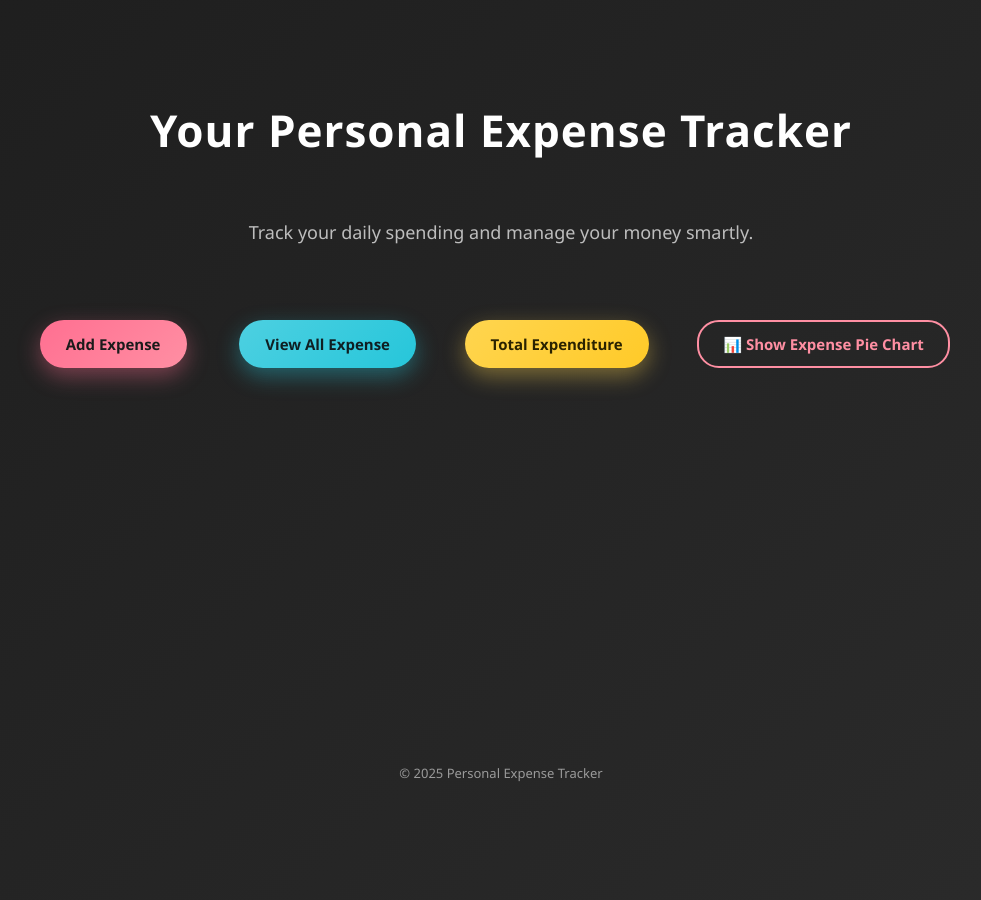
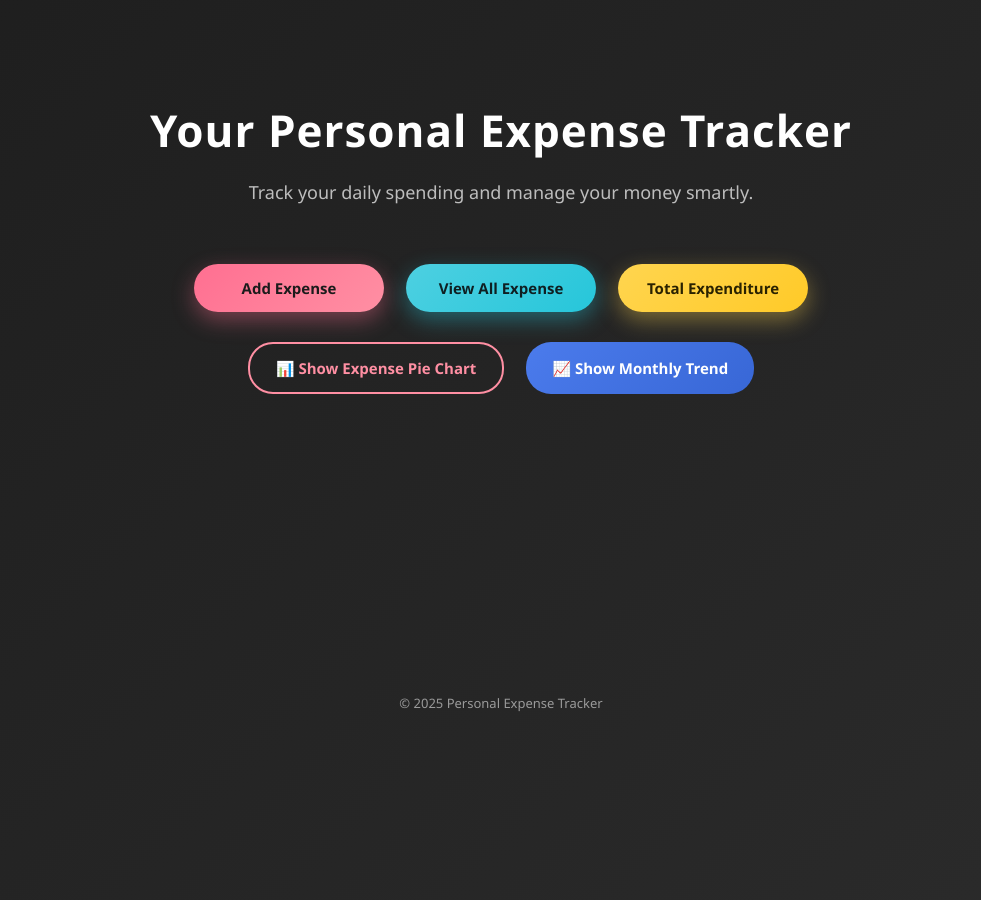
Before and after one commit to Gitanjali7890/Personal_Expense_Tracker, a Flask app: page / in a window 1280 px wide. Shown: the whole page, without its empty margins (139-1120 px from the left). Run offline with Flask 3, Linux system fonts and the light colour scheme; data that the repository does not hold is empty.

Commit message:
phase 2:added line chart for monthly expense track

```diff
--- a/python/static/index.css
+++ b/python/static/index.css
@@ -1,4 +1,4 @@
-/* Reset */
+/* ===================== RESET ===================== */
 * {
     margin: 0;
     padding: 0;
@@ -6,7 +6,7 @@
     font-family: "Segoe UI", Tahoma, Geneva, Verdana, sans-serif;
 }
 
-/* Page Background */
+/* ===================== PAGE BACKGROUND ===================== */
 body {
     background: linear-gradient(135deg, #1e1e1e, #2b2b2b);
     min-height: 100vh;
@@ -14,34 +14,43 @@ body {
     color: #e0e0e0;
 }
 
-/* Main Heading */
+/* ===================== MAIN HEADING ===================== */
 h1 {
     margin-top: 100px;
-    margin-bottom: 60px;
+    margin-bottom: 20px;
     font-size: 44px;
     font-weight: 700;
     color: #ffffff;
     letter-spacing: 1px;
 }
 
-/* Subtitle */
+/* ===================== SUBTITLE ===================== */
 p {
-    margin-bottom: 50px;
+    margin-bottom: 60px;
     font-size: 18px;
     color: #bdbdbd;
 }
 
-/* Navigation Buttons */
+/* ===================== NAV CONTAINER ===================== */
 nav {
-    margin-top: 60px;
+    display: flex;
+    flex-direction: column;
+    align-items: center;
+    gap: 30px;
 }
 
-/* Common Button Style */
+/* ===================== ROWS ===================== */
+.nav-row {
+    display: flex;
+    justify-content: center;
+    gap: 22px;
+    flex-wrap: wrap;
+}
+
+/* ===================== COMMON BUTTON STYLE ===================== */
 nav a,
 nav button {
-    display: inline-block;
     padding: 14px 26px;
-    margin: 16px;
     font-size: 15px;
     font-weight: 600;
     text-decoration: none;
@@ -49,9 +58,11 @@ nav button {
     border: none;
     cursor: pointer;
     transition: all 0.3s ease;
+    min-width: 190px;
+    text-align: center;
 }
 
-/* Add Expense Button */
+/* ===================== ADD EXPENSE BUTTON ===================== */
 .addex {
     background: linear-gradient(135deg, #ff6f91, #ff8fa3);
     color: #1b1b1b;
@@ -63,7 +74,7 @@ nav button {
     box-shadow: 0 12px 30px rgba(255, 111, 145, 0.6);
 }
 
-/* View All Expense Button */
+/* ===================== VIEW ALL BUTTON ===================== */
 .viewall {
     background: linear-gradient(135deg, #4dd0e1, #26c6da);
     color: #0f1f22;
@@ -75,7 +86,7 @@ nav button {
     box-shadow: 0 12px 30px rgba(38, 198, 218, 0.6);
 }
 
-/* Total Expenditure Button */
+/* ===================== TOTAL EXPENSE BUTTON ===================== */
 .totalex {
     background: linear-gradient(135deg, #ffd54f, #ffca28);
     color: #2a2200;
@@ -87,13 +98,11 @@ nav button {
     box-shadow: 0 12px 30px rgba(255, 213, 79, 0.6);
 }
 
-/* Pie Chart Button */
+/* ===================== PIE CHART BUTTON ===================== */
 #showChartBtn {
     background: transparent;
     color: #ff8fa3;
     border: 2px solid #ff8fa3;
-    padding: 12px 24px;
-    border-radius: 22px;
 }
 
 #showChartBtn:hover {
@@ -102,18 +111,42 @@ nav button {
     transform: translateY(-3px);
 }
 
-/* Chart Container */
+/* ===================== LINE CHART BUTTON ===================== */
+.chart-btn {
+    background: linear-gradient(135deg, #4b7bec, #3867d6);
+    color: white;
+}
+
+.chart-btn:hover {
+    transform: translateY(-3px);
+}
+
+/* ===================== PIE CHART CONTAINER ===================== */
 #chartContainer {
     background: #242424;
     padding: 25px;
     border-radius: 18px;
     box-shadow: 0 20px 40px rgba(0, 0, 0, 0.6);
-    margin-top: 35px;
+    width: 400px;
 }
 
-/* Footer */
+/* ===================== LINE CHART CONTAINER ===================== */
+#lineChartContainer {
+    width: 65%;
+    background: #262626;
+    padding: 25px;
+    border-radius: 16px;
+    box-shadow: 0 15px 35px rgba(0,0,0,0.6);
+}
+
+/* ===================== HIDDEN CLASS ===================== */
+.hidden {
+    display: none;
+}
+
+/* ===================== FOOTER ===================== */
 .footer {
-    margin-top: 380px;
+    margin-top: 300px;
     font-size: 13px;
     color: #9a9a9a;
 }
--- /dev/null
+++ b/python/static/js/linechart.js
@@ -0,0 +1,60 @@
+const toggleBtn = document.getElementById("toggleChartBtn");
+const chartContainer = document.getElementById("lineChartContainer");
+
+let chartVisible = false;
+let lineChart = null;
+
+toggleBtn.addEventListener("click", () => {
+    chartVisible = !chartVisible;
+
+    if (chartVisible) {
+        chartContainer.classList.remove("hidden");
+        toggleBtn.textContent = "❌ Hide Monthly Trend";
+        drawLineChart();
+    } else {
+        chartContainer.classList.add("hidden");
+        toggleBtn.textContent = "📈 Show Monthly Trend";
+    }
+});
+
+function drawLineChart() {
+    if (lineChart) return; // prevent redraw
+
+    const ctx = document.getElementById("monthlyLineChart");
+
+    // 🔹 Sample data (replace with backend later)
+    const months = ["Jan", "Feb", "Mar", "Apr", "May", "Jun"];
+    const expenses = [1200, 1800, 1500, 2200, 1900, 2500];
+
+    lineChart = new Chart(ctx, {
+        type: "line",
+        data: {
+            labels: months,
+            datasets: [{
+                label: "Monthly Expenses (₹)",
+                data: expenses,
+                borderWidth: 3,
+                fill: false,
+                tension: 0.3
+            }]
+        },
+        options: {
+            responsive: true,
+            plugins: {
+                legend: {
+                    labels: {
+                        color: "#ffffff"
+                    }
+                }
+            },
+            scales: {
+                x: {
+                    ticks: { color: "#dcdde1" }
+                },
+                y: {
+                    ticks: { color: "#dcdde1" }
+                }
+            }
+        }
+    });
+}
--- a/python/templates/index.html
+++ b/python/templates/index.html
@@ -4,37 +4,62 @@
     <meta charset="UTF-8">
     <meta name="viewport" content="width=device-width, initial-scale=1.0">
     <title>Your Personal Expense Tracker</title>
+
+    <!-- Main CSS -->
     <link rel="stylesheet" href="/static/index.css">
 </head>
 <body>
-    <!--title of index page-->
-    <h1>
-        Your Personal Expense Tracker
-    </h1>
-    <!--subtitle-->
+
+    <!-- ===================== MAIN HEADING ===================== -->
+    <h1>Your Personal Expense Tracker</h1>
+
+    <!-- ===================== SUBTITLE ===================== -->
     <p>Track your daily spending and manage your money smartly.</p>
+
+    <!-- ===================== NAVIGATION ===================== -->
     <nav>
-        <!--button of another pages-->
-    <a href="/add" class="addex">Add Expense</a>        &nbsp;          &nbsp;<!--add expenditure button-->
-    <a href="/view" class="viewall">View All Expense</a>&nbsp;          &nbsp;<!--view all expenditure button-->
-    <a href="/total" class="totalex">Total Expenditure</a>&nbsp;          &nbsp;<!--total expenditure button-->
-    <button id="showChartBtn">📊 Show Expense Pie Chart</button>&nbsp;          &nbsp; <!--pie chart to show expense-->
-    <div id="chartContainer" style="display:none; width:400px; margin:30px auto;">
-    <canvas id="expensePieChart"></canvas>
-    </div>
+
+        <!-- ===== FIRST ROW: MAIN ACTIONS ===== -->
+        <div class="nav-row">
+            <a href="/add" class="addex">Add Expense</a>
+            <a href="/view" class="viewall">View All Expense</a>
+            <a href="/total" class="totalex">Total Expenditure</a>
+        </div>
+
+        <!-- ===== SECOND ROW: CHART BUTTONS ===== -->
+        <div class="nav-row">
+            <button id="showChartBtn">📊 Show Expense Pie Chart</button>
+            <button id="toggleChartBtn" class="chart-btn">📈 Show Monthly Trend</button>
+        </div>
+
+        <!-- ===== PIE CHART CONTAINER ===== -->
+        <div id="chartContainer" class="hidden">
+            <canvas id="expensePieChart"></canvas>
+        </div>
+
+        <!-- ===== LINE CHART CONTAINER ===== -->
+        <div id="lineChartContainer" class="hidden">
+            <canvas id="monthlyLineChart"></canvas>
+        </div>
+
+    </nav>
+
+    <!-- ===================== DATA FROM FLASK ===================== -->
     <script id="category-data" type="application/json">
-    {{ category_data | tojson }}
+        {{ category_data | tojson }}
     </script>
 
-    </nav>
-    <!--footer for copyright symbol-->
+    <!-- ===================== CHART.JS CDN ===================== -->
+    <script src="https://cdn.jsdelivr.net/npm/chart.js"></script>
+
+    <!-- ===================== CUSTOM JS ===================== -->
+    <script src="{{ url_for('static', filename='js/pie_chart.js') }}"></script>
+    <script src="{{ url_for('static', filename='js/lineChart.js') }}"></script>
+
+    <!-- ===================== FOOTER ===================== -->
     <div class="footer">
-        <footer>
-    © 2025 Personal Expense Tracker
-    </footer>
+        © 2025 Personal Expense Tracker
     </div>
-    <script src="https://cdn.jsdelivr.net/npm/chart.js"></script>
-    <script src="{{ url_for('static', filename='js/pie_chart.js') }}"></script>
 
 </body>
 </html>
```
